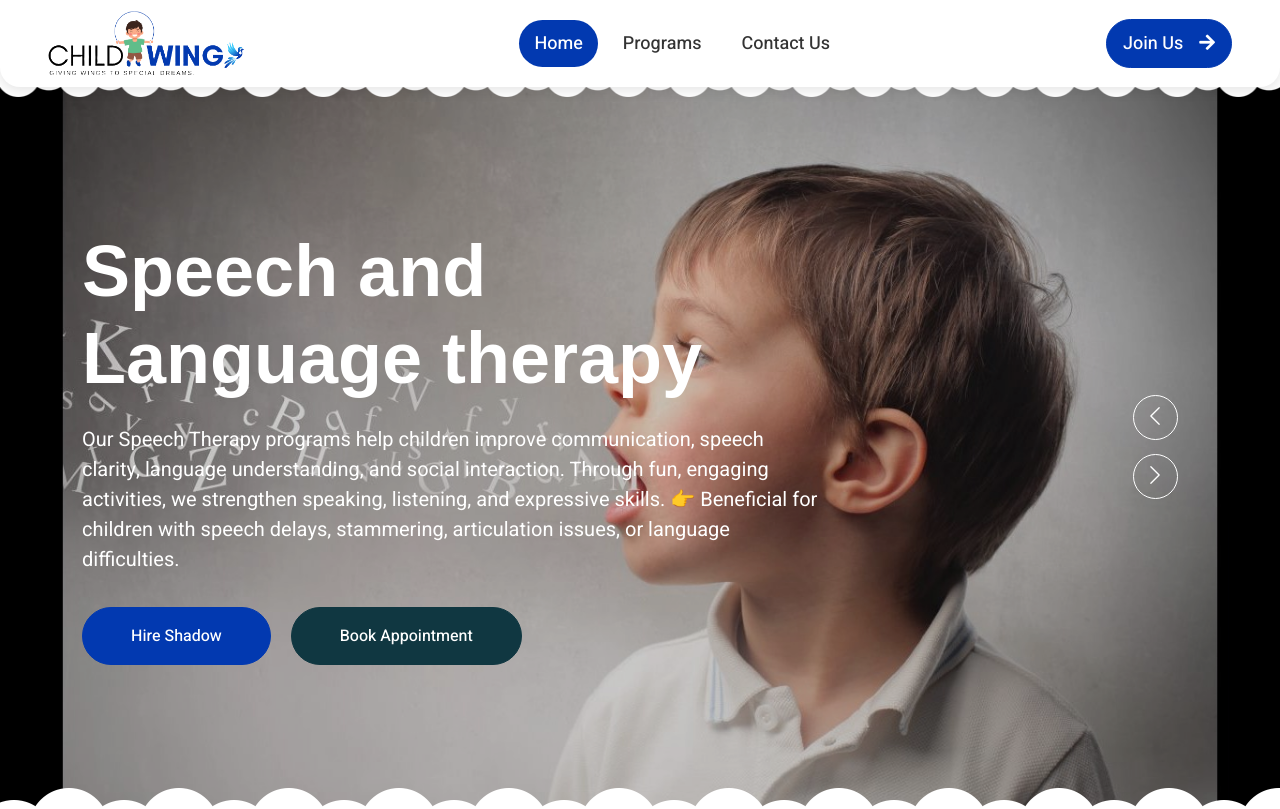
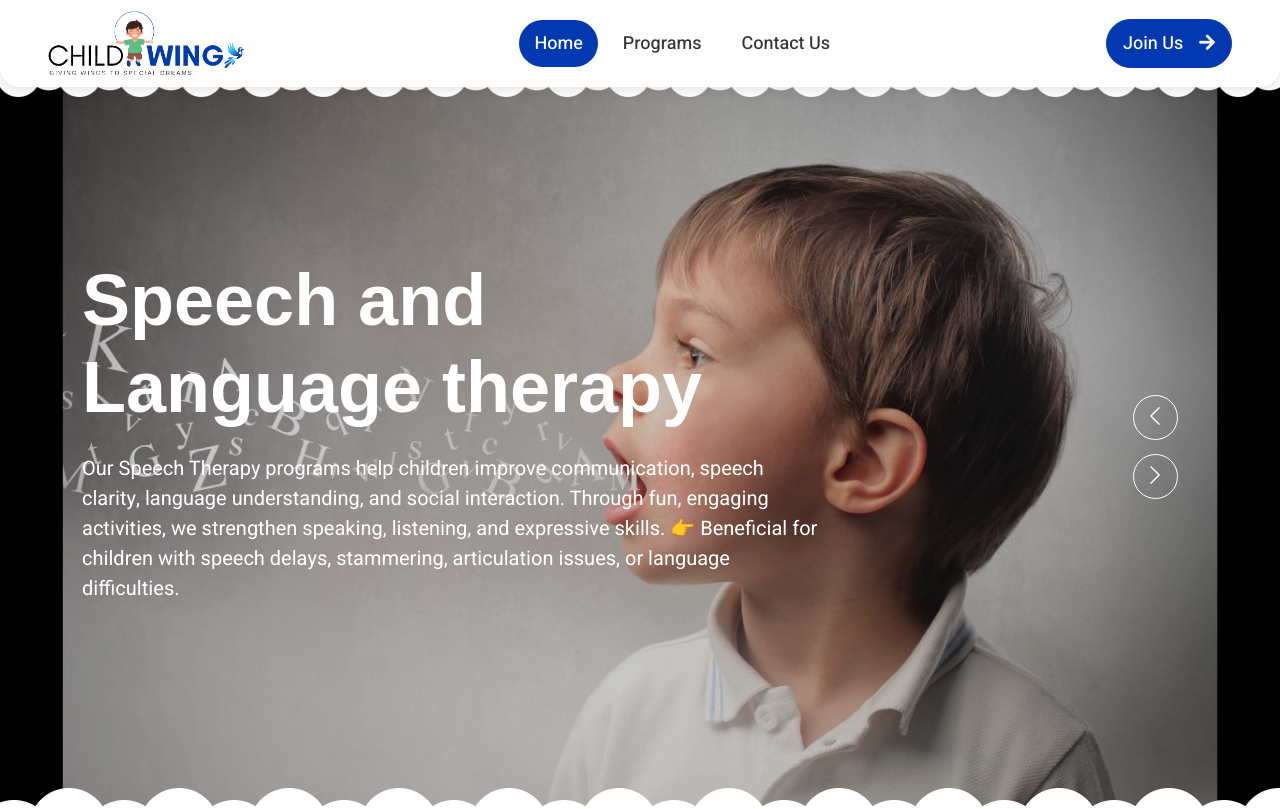
Before and after one commit to SuperBytesApp/childwings, a plain HTML site: page index.html in a window 1280 px wide. Shown: the top 809 px of the page. Drawn offline with nearby package versions, Linux system fonts and the light colour scheme.

Commit message:
Update index.html

```diff
--- a/index.html
+++ b/index.html
@@ -85,8 +85,7 @@
                                 <div class="col-10 col-lg-8">
                                     <h1 class="display-2 text-white animated slideInDown mb-4">Occupational Therapy</h1>
                                     <p class="fs-5 fw-medium text-white mb-4 pb-2">At ChildWings, our Occupational Therapy helps children build independence, motor skills, and confidence through play-based activities. We focus on improving coordination, sensory processing, daily living skills, and social interaction to support every child’s growth and development.</p>
-                                    <a href="" class="btn btn-primary rounded-pill py-sm-3 px-sm-5 me-3 animated slideInLeft">Hire Shadow</a>
-                                    <a href="" class="btn btn-dark rounded-pill py-sm-3 px-sm-5 animated slideInRight">Book Appointment</a>
+
                                 </div>
                             </div>
                         </div>
@@ -102,8 +101,7 @@
                                     <h1 class="display-2 text-white animated slideInDown mb-4">Speech and Language therapy</h1>
                                     <p class="fs-5 fw-medium text-white mb-4 pb-2">Our Speech Therapy programs help children improve communication, speech clarity, language understanding, and social interaction. Through fun, engaging activities, we strengthen speaking, listening, and expressive skills.
 👉 Beneficial for children with speech delays, stammering, articulation issues, or language difficulties.</p>
-                                    <a href="" class="btn btn-primary rounded-pill py-sm-3 px-sm-5 me-3 animated slideInLeft">Hire Shadow</a>
-                                    <a href="" class="btn btn-dark rounded-pill py-sm-3 px-sm-5 animated slideInRight">Book Appointment</a>
+
                                 </div>
                             </div>
                         </div>
@@ -121,8 +119,7 @@
                                     <h1 class="display-2 text-white animated slideInDown mb-4">ABA Therapy (Applied Behavior Analysis)</h1>
                                     <p class="fs-5 fw-medium text-white mb-4 pb-2">At ChildWings, ABA Therapy helps children develop positive behaviors, communication, and social skills. Using structured techniques and reinforcement, we support children in reducing challenging behaviors and building independence.
 👉 Great for children with autism, ADHD, and behavioral challenges.</p>
-                                    <a href="" class="btn btn-primary rounded-pill py-sm-3 px-sm-5 me-3 animated slideInLeft">Hire Shadow</a>
-                                    <a href="" class="btn btn-dark rounded-pill py-sm-3 px-sm-5 animated slideInRight">Book Appointment</a>
+
                                 </div>
                             </div>
                         </div>
@@ -137,8 +134,7 @@
                                 <div class="col-10 col-lg-8">
                                     <h1 class="display-2 text-white animated slideInDown mb-4">Special Education</h1>
                                     <p class="fs-5 fw-medium text-white mb-4 pb-2">At ChildWings, our Special Education program provides personalized learning support for children with unique needs. Through individual teaching plans, academic guidance, behavior management, and life skills training, we help children learn with confidence and joy.</p>
-                                    <a href="" class="btn btn-primary rounded-pill py-sm-3 px-sm-5 me-3 animated slideInLeft">Hire Shadow</a>
-                                    <a href="" class="btn btn-dark rounded-pill py-sm-3 px-sm-5 animated slideInRight">Book Appointment</a>
+
                                 </div>
                             </div>
                         </div>
@@ -154,8 +150,7 @@
                                     <h1 class="display-2 text-white animated slideInDown mb-4">Playschool</h1>
                                     <p class="fs-5 fw-medium text-white mb-4 pb-2">At ChildWings Playschool, we create a nurturing environment where children explore, discover, and learn through play. With interactive activities, early literacy, numeracy, and group fun, we prepare children for formal schooling.
 👉 A happy start to your child’s learning journey.</p>
-                                    <a href="" class="btn btn-primary rounded-pill py-sm-3 px-sm-5 me-3 animated slideInLeft">Hire Shadow</a>
-                                    <a href="" class="btn btn-dark rounded-pill py-sm-3 px-sm-5 animated slideInRight">Book Appointment</a>
+
                                 </div>
                             </div>
                         </div>
@@ -171,8 +166,7 @@
                                     <h1 class="display-2 text-white animated slideInDown mb-4">Group Activity</h1>
                                     <p class="fs-5 fw-medium text-white mb-4 pb-2">Our Playgroup offers a safe and joyful space for little ones to learn, play, and grow together. With guided activities, storytelling, and creative play, children build early social, emotional, and learning skills.
 👉 Perfect for toddlers preparing for preschool.</p>
-                                    <a href="" class="btn btn-primary rounded-pill py-sm-3 px-sm-5 me-3 animated slideInLeft">Hire Shadow</a>
-                                    <a href="" class="btn btn-dark rounded-pill py-sm-3 px-sm-5 animated slideInRight">Book Appointment</a>
+
                                 </div>
                             </div>
                         </div>
@@ -188,8 +182,7 @@
                                     <h1 class="display-2 text-white animated slideInDown mb-4">Coaching Centre</h1>
                                     <p class="fs-5 fw-medium text-white mb-4 pb-2">We provide academic coaching tailored to each child’s pace and style of learning. Our teachers focus on strengthening school subjects, improving concentration, and boosting confidence for better performance in academics.
 👉 Ideal for children needing extra learning support.</p>
-                                    <a href="" class="btn btn-primary rounded-pill py-sm-3 px-sm-5 me-3 animated slideInLeft">Hire Shadow</a>
-                                    <a href="" class="btn btn-dark rounded-pill py-sm-3 px-sm-5 animated slideInRight">Book Appointment</a>
+
                                 </div>
                             </div>
                         </div>
```
